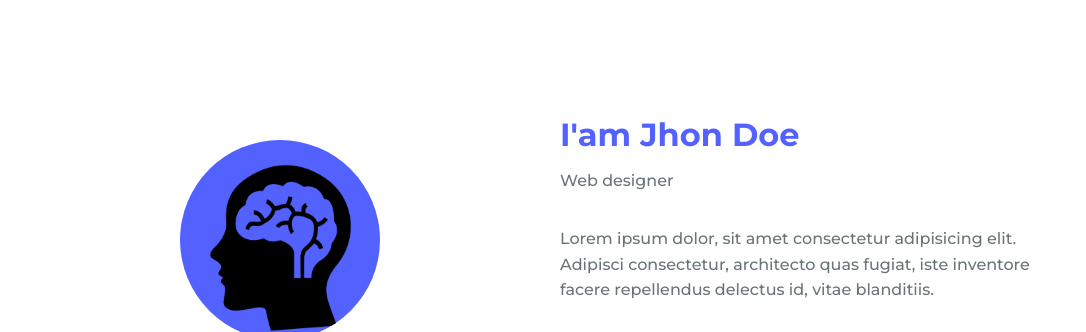
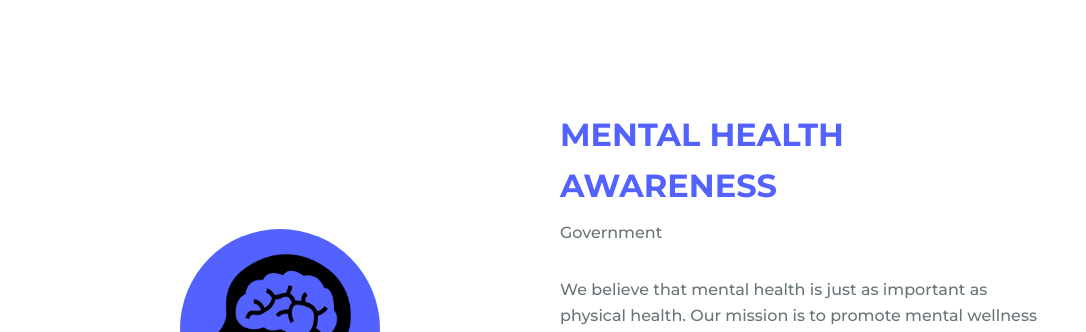
Before and after one commit to bitfuzion/mental-health-app, a plain HTML site: page index.html in a window 1280 px wide. Shown: the part 790-1122 px from the top of the page, without its empty margins (96-1182 px from the left). Drawn offline with nearby package versions, Linux system fonts and the light colour scheme.

Commit message:
Update index.html

```diff
--- a/index.html
+++ b/index.html
@@ -60,9 +60,11 @@
                     </div>
 
                     <div>
-                        <h2 class="about__subtitle">I'am Jhon Doe</h2>
-                        <span class="about__profession">Web designer</span>
-                        <p class="about__text">Lorem ipsum dolor, sit amet consectetur adipisicing elit. Adipisci consectetur, architecto quas fugiat, iste inventore facere repellendus delectus id, vitae blanditiis.</p>
+                        <h2 class="about__subtitle">MENTAL HEALTH AWARENESS</h2>
+                        <span class="about__profession">Government</span>
+                        <p class="about__text">We believe that mental health is just as important as physical health. Our mission is to promote mental wellness and provide support to those in need.We're dedicated to breaking the stigma surrounding mental health and providing valuable resources and insights to help individuals thrive.
+                            <br>
+                            Join us in our journey towards a happier and healthier future, where mental well-being is prioritized and celebrated by all.</p>
 
                         <div class="about__social">
                             <a href="#" class="about__social-icon"><i class='bx bxl-linkedin' ></i></a>
@@ -287,7 +289,7 @@
         </div>
         <!-- Question 23 -->
         <div class="mental-health-quiz__question">
-            <p class="mental-health-quiz__question-text"> I trust that if I confide in others, they will be supportive.</p>
+            <p class="mental-health-quiz__question-text">23. I trust that if I confide in others, they will be supportive.</p>
             <div class="mental-health-quiz__options">
                 <label><input type="radio" name="question4" value="never"> Never</label>
                 <label><input type="radio" name="question4" value="sometimes"> Sometimes</label>
```
